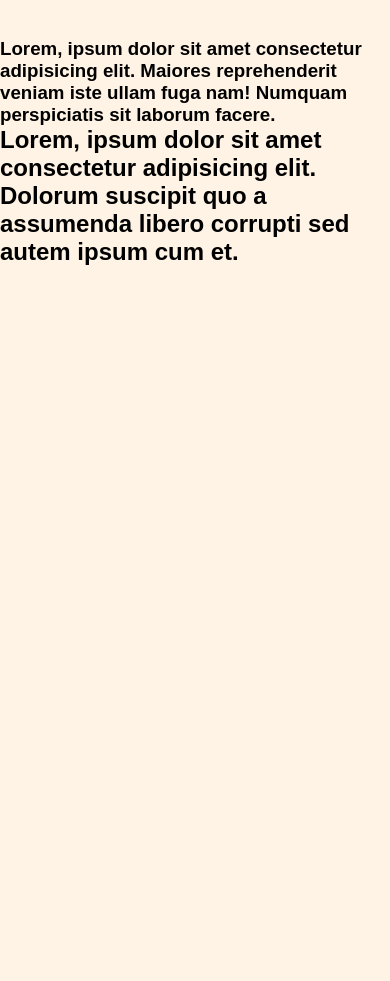
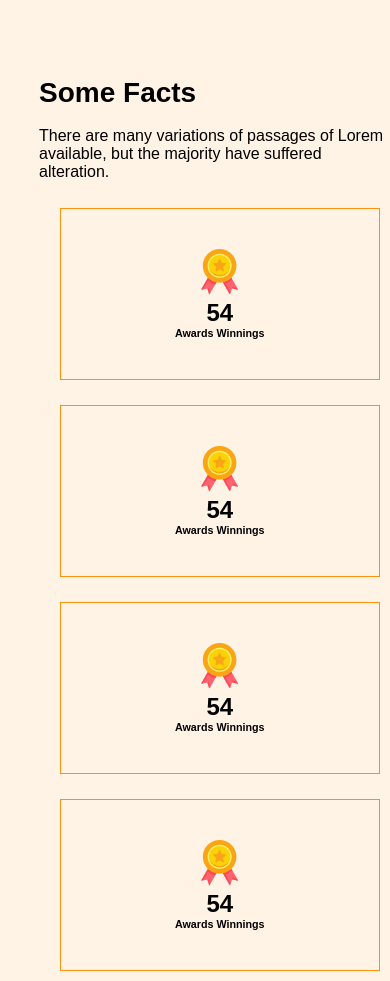
Before and after one commit to SShipon/asad_ass-2, a plain HTML site: page index.html in a window 390 px wide. Shown: the part 660-1641 px from the top of the page. Before the commit the page ends 926 px from the top, so only its background shows below. Drawn offline with Linux system fonts and the light colour scheme.

Commit message:
code updated

```diff
--- a/index.html
+++ b/index.html
@@ -60,7 +60,9 @@
         </div>
       </section>
 
-      <section>
+    <!-- section number 3 Quick list of Our Features -->
+
+     <!--  <section>
             <div class="Features__container">
                 <div class="middle_container">
                   <h3>Lorem, ipsum dolor sit amet consectetur adipisicing elit. Maiores reprehenderit veniam iste ullam fuga nam! Numquam perspiciatis sit laborum facere.</h3>
@@ -69,7 +71,49 @@
                      <h2>Lorem, ipsum dolor sit amet consectetur adipisicing elit. Dolorum suscipit quo a assumenda libero corrupti sed autem ipsum cum et.</h2>
                 </div>
             </div>
-      </section>
+      </section> -->
+
+
+    <!-- 4 number section Some Facts -->
+
+    <section>
+           <div class="main_container-section_facts">
+               <div class="Some_Facts">
+                <h3 class="facts_title">Some Facts</h3>
+                <br>
+            <p class="text_content">There are many variations of passages of Lorem <br> available, but the majority have suffered alteration.</p>
+               </div>
+                <div class="some_Facts_container_card">
+                  <div class="facts-card_container">
+                    <img src="images/icons/ribon.png" alt="">
+                    <h1>54</h1>
+                    <h6>Awards Winnings</h6>
+                  </div>
+                  <div class="facts-card_container">
+                    <img src="images/icons/ribon.png" alt="">
+                    <h1>54</h1>
+                    <h6>Awards Winnings</h6>
+                  </div>
+
+                  <div class="facts-card_container">
+                    <img src="images/icons/ribon.png" alt="">
+                    <h1>54</h1>
+                    <h6>Awards Winnings</h6>
+                  </div>
+
+                  <div class="facts-card_container">
+                    <img src="images/icons/ribon.png" alt="">
+                    <h1>54</h1>
+                    <h6>Awards Winnings</h6>
+                  </div>
+
+
+
+                </div>
+           </div>
+    </section>
+
+
     </main>
   </body>
 </html>
--- a/style.css
+++ b/style.css
@@ -74,7 +74,7 @@
 
   }
 
-  .banner_content h1,p{
+  .banner_content{
     text-align: center;
     margin-top: 20px;
 
@@ -107,9 +107,42 @@
     margin: 0px auto;
 
 }
-.banner_content img:hover{
+
+/*-- 4 number section Some Facts */
+
+.main_container-section_facts{
+  margin-top: 10%;
+  margin-left: 10%;
 
 }
+.facts_title{
+  margin-top: 10px;
+   font-weight: bold;
+   text-align: left;
+   font-size: 28px;
+}
+.text_content{
+  text-align: left;
+  font-size: 16px;
+}
+.some_Facts_container_card{
+   margin-top: 5%;
+   margin-left: 3%;
+   display: grid;
+   grid-gap: 5px;
+   text-align: center;
+   grid-template-columns: repeat(4, 1fr);
+
+
+}
+.facts-card_container{
+  border: 1px solid #FF900E
+  ;
+  margin: 10px;
+  padding-top: 40px;
+  padding-bottom: 40px;
+}
+
 
 
 
@@ -171,19 +204,16 @@
 
     }
 
-    .products {
+    .banner_section-area {
+      grid-template-columns: repeat(1, 1fr);
+    }
+    .some_Facts_container_card{
+      display: grid;
       grid-template-columns: repeat(2, 1fr);
+      grid-gap: 5px;
+      text-align: center;
     }
-    .blog-container {
-      grid-template-columns: repeat(3, 1fr);
-    }
-    footer {
-      padding-top: 100px;
-      padding-bottom: 60px;
-    }
-    footer .social-icon {
-      margin: 10px;
-    }
+
   }
 
   /*======= Mobile Device ======= */
@@ -194,6 +224,11 @@
     .banner_content {
       margin-bottom: 50px;
     }
+    .main_container-section_facts{
+       margin-top: 10%;
+       margin-left: 10%;
+
+     }
     .banner-title h1 {
       font-style: normal;
       font-weight: bold;
@@ -217,4 +252,14 @@
     }
 
 
+
+
+    .some_Facts_container_card{
+      display: grid;
+      grid-template-columns: repeat(1, 1fr);
+      grid-gap: 5px;
+      text-align: center;
+    }
+
+
   }
```
